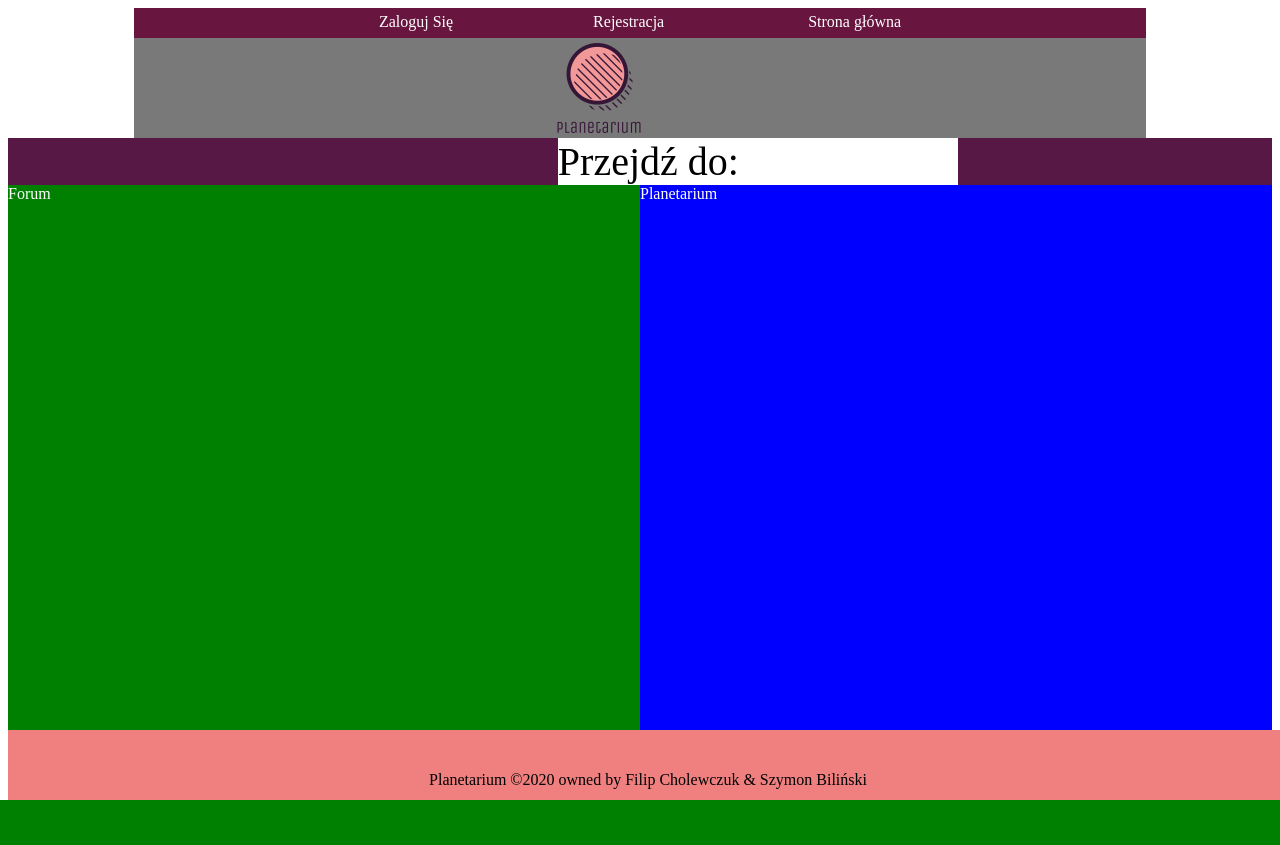
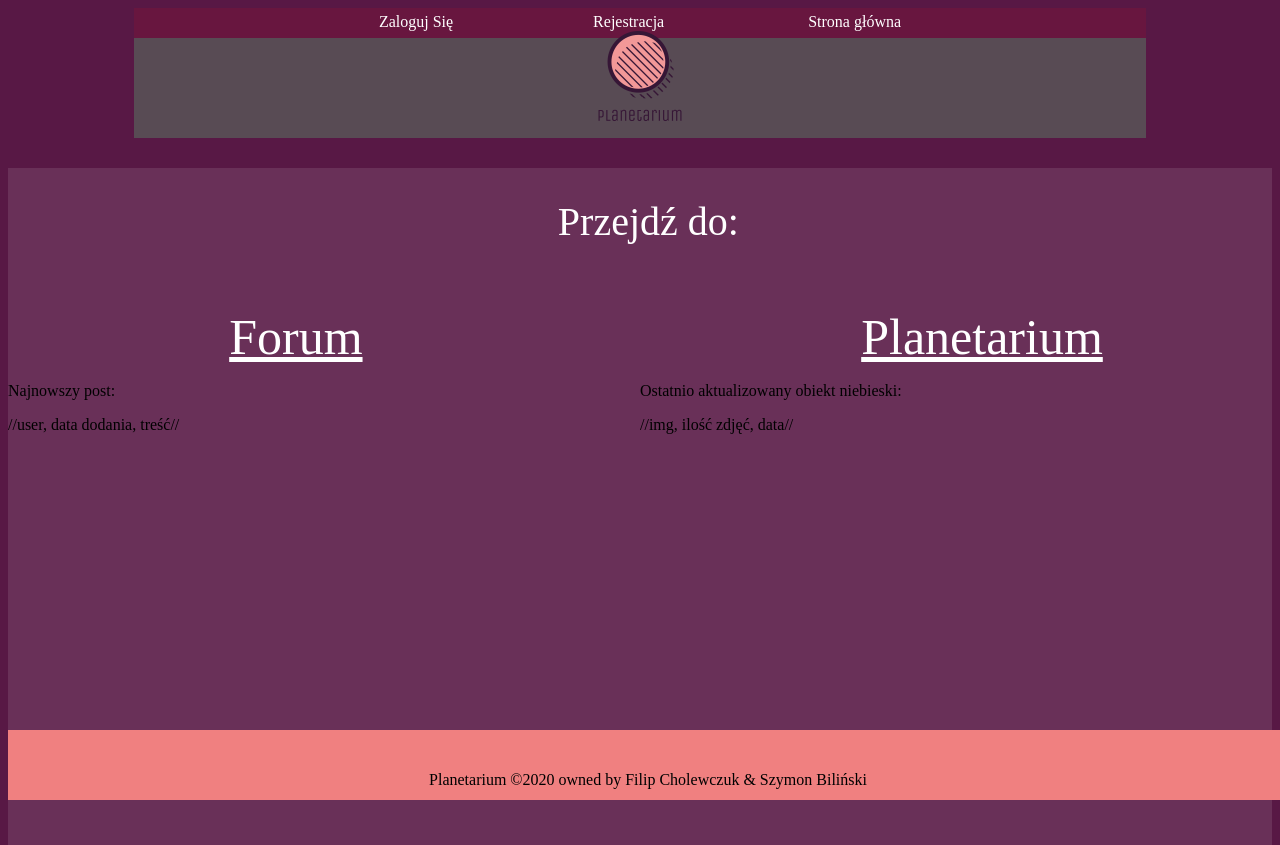
Before and after one commit to Cholewczuk-F/planetarium, a PHP site: page / in a window 1280 px wide. Before the commit the page ends 800 px from the top, so only its background shows below. Run offline with PHP 8.4, Linux system fonts and the light colour scheme; some libraries are stand-ins or nearby versions.

Commit message:
new css, bunch of other shit

```diff
--- a/css/index_page_CSS.css
+++ b/css/index_page_CSS.css
@@ -1,30 +1,50 @@
-.main_page_container {
+body {
     background-color: rgba(88, 24, 69, 1);
 }
+.main_page_container {
+    background-color: rgba(255, 255, 255, 0.1);
+}
+
+
+
 .forum_page_container {
+    background-color: rgba(255, 255, 255, 0.1);
     width: 50%;
     height: 600px;
-    background-color: green;
     float: left;
+}
+.forum_page {
+    margin-top: 10%;
+}
+.forum_page a {
+    margin-left: 35%;
+    color: white;
+    font-size: 50px;
+}
 
-}
+
+
 .bodies_page_container {
+    background-color: rgba(255, 255, 255, 0.1);
     width: 50%;
     height: 600px;
-    background-color: blue;
     float: left;
 }
+.bodies_page {
+    margin-top: 10%;
+}
+.bodies_page a {
+    font-size: 50px;
+    margin-left: 35%;
+    color: white;
+}
+
+
+
 .msg {
-    background-color: white;
-    width: 400px;
+    color: white;
     margin-left: 43.5%;
     font-size: 40px;
+    margin-top: 30px;
+    padding-top: 30px;
 }
-.forum_page a {
-    text-decoration: none;
-    color: white;
-}
-.bodies_page a {
-    text-decoration: none;
-    color: white;
-}
--- a/css/navbar_CSS.css
+++ b/css/navbar_CSS.css
@@ -4,6 +4,12 @@
   height: 130px;
   margin-left: 10%;
   margin-right: 10%;
+}
+.navbar_container img {
+  position:absolute;
+  top: 9.5%;
+  left: 50%;
+  transform:translate(-50%, -50%);
 }
 .navbar_btns {
   background-color: rgba(104, 22, 63, 1);
@@ -17,9 +23,6 @@
   margin-left: 70px;
   margin-right: 70px;
 }
-.navbar_logo {
-  margin-left: 41%;
-}
 .navbar_logo img {
   width: 100px;
   height: 100px;
--- a/index.php
+++ b/index.php
@@ -6,21 +6,33 @@ include(SITE_ROOT . 'templates/footer.html');
 ?>
 <html>
 <head>
-<link rel="stylesheet" href="<?php echo SITE_URL_ROOT; ?>css/index_page_CSS.css">
+<link rel="stylesheet" href="css/index_page_CSS.css">
 </head>
 <body>
 <div class="main_page_container">
+
     <div class="msg">Przejdź do:</div>
+
     <div class="forum_page_container">
         <div class="forum_page">
             <a href="pages/forumIndex.php">Forum</a>
         </div>
+        <div class = "fresh_forum_post">
+            <p>Najnowszy post: </p>
+            <p>//user, data dodania, treść//</p>
+        </div>
     </div>
+
     <div class="bodies_page_container">
         <div class="bodies_page">
             <a href="pages/bodiesIndex.php">Planetarium</a>
         </div>
+        <div class = "fresh_celestialbody">
+            <p>Ostatnio aktualizowany obiekt niebieski: </p>
+            <p>//img, ilość zdjęć, data//</p>
+        </div>
     </div>
-    </body>
+</div>
+</body>
 
     </html>
```
